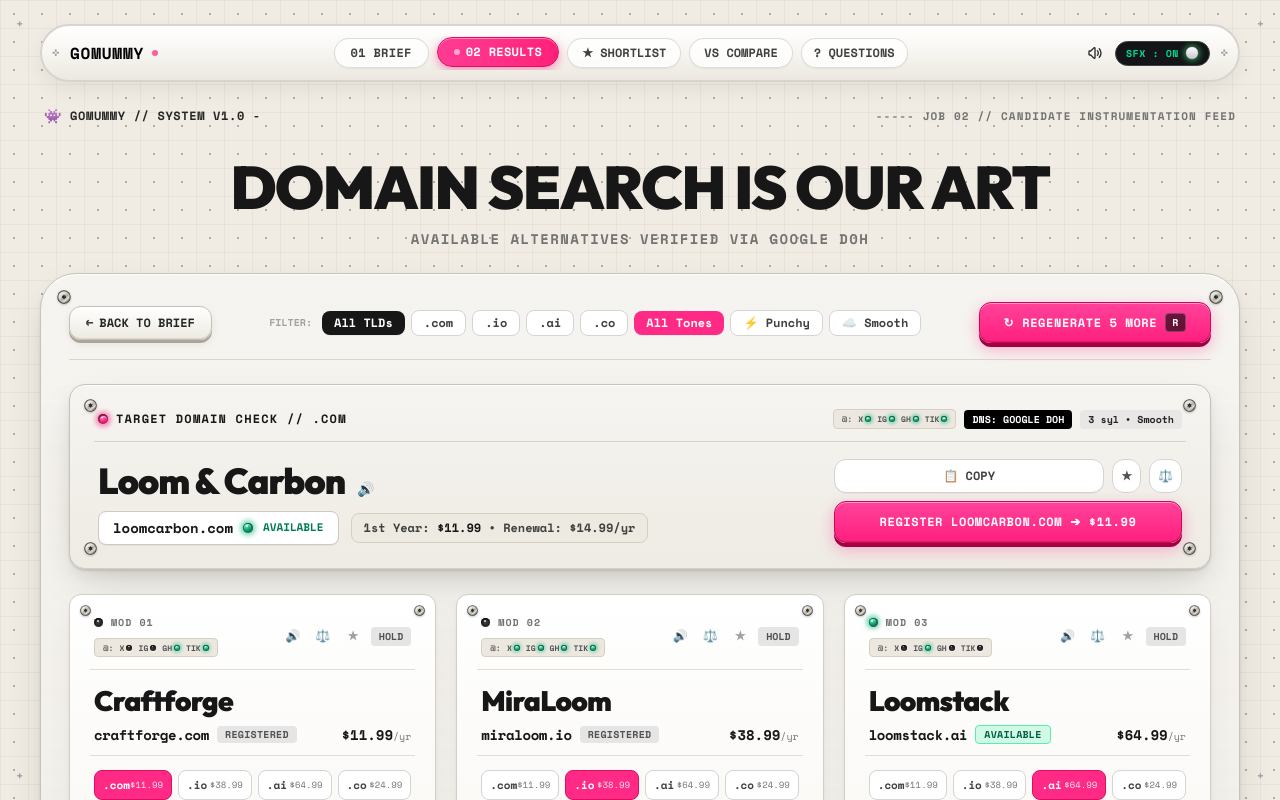
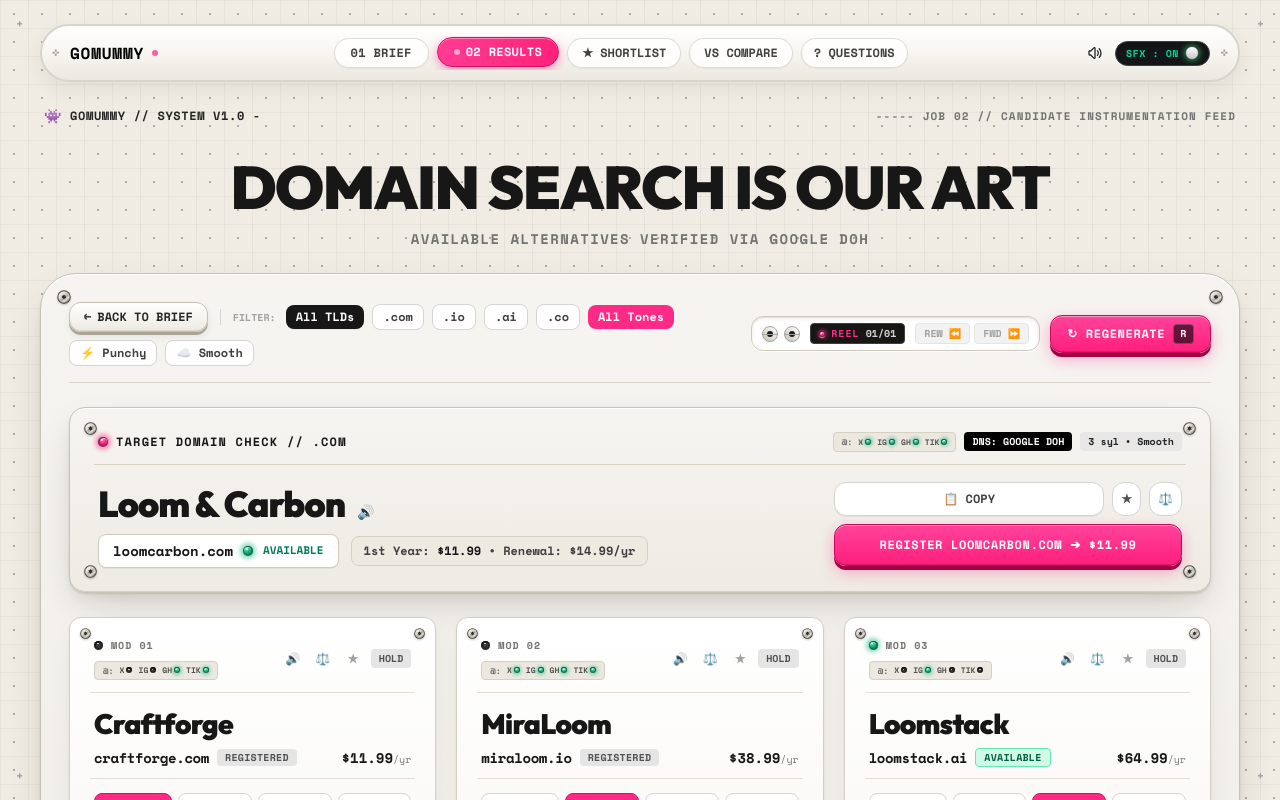
Before and after one commit to ashnaafthetix/GoMummy, a React (Vite) app: page / in a window 1280 px wide. Both pictures are taken after a click on the button "02 RESULTS". Shown: the top 800 px of the page. Built offline with nearby package versions, Linux system fonts and the light colour scheme.

Commit message:
feat: add photorealistic tape deck session scrubber and reel counter

```diff
--- a/src/App.jsx
+++ b/src/App.jsx
@@ -48,6 +48,8 @@ export default function App() {
   const [targetCard, setTargetCard] = useState(() => getTargetCard(CANDIDATE_POOL, INITIAL_BRIEF))
   const [generation, setGeneration] = useState(0)
   const [results, setResults] = useState(() => pickBatch(CANDIDATE_POOL, [], INITIAL_BRIEF, 0))
+  const [batchHistory, setBatchHistory] = useState(() => [pickBatch(CANDIDATE_POOL, [], INITIAL_BRIEF, 0)])
+  const [historyIndex, setHistoryIndex] = useState(0)
   const [filters, setFilters] = useState({ tld: 'any', length: 'any' })
   const [shortlist, setShortlist] = useState([])
   const [compareSel, setCompareSel] = useState([])
@@ -173,6 +175,8 @@ export default function App() {
       state: 'checking',
     }))
     setResults(immediateBatch)
+    setBatchHistory([immediateBatch])
+    setHistoryIndex(0)
     setView('results')
 
     // 2. Immediately initiate live Google DoH check on subject & initial candidates
@@ -185,6 +189,11 @@ export default function App() {
         if (aiCandidates && aiCandidates.length >= 5) {
           const aiBatch = aiCandidates.slice(0, 5).map((c) => ({ ...c, state: 'checking' }))
           setResults(aiBatch)
+          setBatchHistory((prev) => {
+            const copy = [...prev]
+            copy[0] = aiBatch
+            return copy
+          })
           // Run live Google DoH check on newly arrived AI names
           await enrichWithRealDomainChecks(aiBatch, targetWithChecking)
         }
@@ -225,6 +234,11 @@ export default function App() {
       lockedSlots.has(idx) ? oldCard : freshCandidates[idx] || oldCard
     )
     setResults(updatedBatch)
+    setBatchHistory((prev) => {
+      const nextHistory = [...prev.slice(0, historyIndex + 1), updatedBatch]
+      return nextHistory
+    })
+    setHistoryIndex((prev) => prev + 1)
 
     // 2. INSTANT LIVE DOMAIN CHECK: Check newly spawned unlocked candidates with Google DoH (~100ms)
     const unlockedToCheck = updatedBatch.filter((_, idx) => !lockedSlots.has(idx))
@@ -253,6 +267,11 @@ export default function App() {
               )
               const newlyAdded = enriched.filter((_, idx) => !lockedSlots.has(idx))
               enrichWithRealDomainChecks(newlyAdded, null)
+              setBatchHistory((prev) => {
+                const copy = [...prev]
+                copy[copy.length - 1] = enriched
+                return copy
+              })
               return enriched
             })
           }
@@ -267,6 +286,31 @@ export default function App() {
             })
           }
         })
+    }
+  }
+
+  // Session Tape Deck History Scrub Handlers
+  const handleRewindBatch = () => {
+    if (historyIndex > 0) {
+      const targetIdx = historyIndex - 1
+      setHistoryIndex(targetIdx)
+      const pastBatch = batchHistory[targetIdx] || []
+      const merged = pastBatch.map((card, i) => (lockedSlots.has(i) ? results[i] : card))
+      setResults(merged)
+      enrichWithRealDomainChecks(merged, targetCard)
+      if (soundFX) soundFX.playTick()
+    }
+  }
+
+  const handleForwardBatch = () => {
+    if (historyIndex < batchHistory.length - 1) {
+      const targetIdx = historyIndex + 1
+      setHistoryIndex(targetIdx)
+      const forwardBatch = batchHistory[targetIdx] || []
+      const merged = forwardBatch.map((card, i) => (lockedSlots.has(i) ? results[i] : card))
+      setResults(merged)
+      enrichWithRealDomainChecks(merged, targetCard)
+      if (soundFX) soundFX.playTick()
     }
   }
 
@@ -420,6 +464,10 @@ export default function App() {
           onDismissToast={() => setLevelUpToast(null)}
           apiNotice={apiNotice}
           onDismissNotice={() => setApiNotice(null)}
+          historyIndex={historyIndex}
+          totalBatches={Math.max(1, batchHistory.length)}
+          onRewindBatch={handleRewindBatch}
+          onForwardBatch={handleForwardBatch}
         />
       )}
       {view === 'retro-previews' && (
--- /dev/null
+++ b/src/components/hardware/TapeDeckScrubber.jsx
@@ -0,0 +1,115 @@
+import React, { useState } from 'react'
+import PhotorealLED from './PhotorealLED.jsx'
+
+/**
+ * Photorealistic Tape Deck & Batch History Scrubber.
+ * Inspired by Teenage Engineering TP-7 and Dieter Rams reel-to-reel recorders.
+ * Allows rewinding and stepping through all rolled candidate batches in memory.
+ */
+export default function TapeDeckScrubber({
+  historyIndex = 0,
+  totalBatches = 1,
+  onRewind,
+  onForward,
+  soundFX,
+  className = '',
+}) {
+  const canRewind = historyIndex > 0
+  const canForward = historyIndex < totalBatches - 1
+  const [isSpinning, setIsSpinning] = useState(false)
+
+  const triggerSpoolAnimation = () => {
+    setIsSpinning(true)
+    setTimeout(() => setIsSpinning(false), 300)
+  }
+
+  const handleRewindClick = (e) => {
+    e.stopPropagation()
+    if (!canRewind) return
+    triggerSpoolAnimation()
+    if (soundFX) soundFX.playTick()
+    if (onRewind) onRewind()
+  }
+
+  const handleForwardClick = (e) => {
+    e.stopPropagation()
+    if (!canForward) return
+    triggerSpoolAnimation()
+    if (soundFX) soundFX.playTick()
+    if (onForward) onForward()
+  }
+
+  return (
+    <div
+      className={`hardware-inset-panel rounded-xl px-2.5 py-1.5 flex items-center gap-2.5 select-none font-mono ${className}`}
+      title="Session Tape Deck: Scrub through previously rolled candidate batches"
+    >
+      {/* Mechanical Spool Assembly */}
+      <div className="flex items-center gap-1.5">
+        {/* Left Tape Spool Hub */}
+        <div
+          className={`w-4 h-4 rounded-full border border-neutral-400 bg-gradient-to-tr from-[#cac4b8] to-[#ffffff] relative flex items-center justify-center transition-transform duration-300 shadow-2xs ${
+            isSpinning ? '-rotate-180' : ''
+          }`}
+        >
+          <div className="w-1.5 h-1.5 rounded-full bg-[#1e1c18]" />
+          <div className="absolute w-full h-[0.5px] bg-neutral-400" />
+        </div>
+
+        {/* Right Tape Spool Hub */}
+        <div
+          className={`w-4 h-4 rounded-full border border-neutral-400 bg-gradient-to-tr from-[#cac4b8] to-[#ffffff] relative flex items-center justify-center transition-transform duration-300 shadow-2xs ${
+            isSpinning ? '-rotate-180' : ''
+          }`}
+        >
+          <div className="w-1.5 h-1.5 rounded-full bg-[#1e1c18]" />
+          <div className="absolute w-full h-[0.5px] bg-neutral-400" />
+        </div>
+      </div>
+
+      {/* Mechanical Odometer / Batch Counter */}
+      <div className="flex items-center gap-1.5 px-2 py-0.5 rounded bg-[#181715] text-white border border-neutral-700 shadow-inner">
+        <PhotorealLED status="pink" size={6} />
+        <span className="text-[10px] font-bold tracking-widest text-[#ff2a85]">
+          REEL
+        </span>
+        <span className="text-[10px] font-bold text-neutral-300">
+          0{historyIndex + 1}/0{totalBatches}
+        </span>
+      </div>
+
+      {/* Tactile Hardware Transport Controls */}
+      <div className="flex items-center gap-1">
+        {/* Rewind ⏪ */}
+        <button
+          type="button"
+          onClick={handleRewindClick}
+          disabled={!canRewind}
+          title={canRewind ? 'Rewind to previous batch' : 'At earliest batch'}
+          className={`px-2 py-0.5 rounded text-[10px] font-bold transition-all cursor-pointer border ${
+            canRewind
+              ? 'bg-white border-neutral-300 text-neutral-800 hover:border-black active:translate-y-0.5 shadow-2xs'
+              : 'bg-neutral-200/50 border-neutral-200 text-neutral-400 cursor-not-allowed'
+          }`}
+        >
+          REW ⏪
+        </button>
+
+        {/* Forward ⏩ */}
+        <button
+          type="button"
+          onClick={handleForwardClick}
+          disabled={!canForward}
+          title={canForward ? 'Step forward to next batch' : 'At latest batch'}
+          className={`px-2 py-0.5 rounded text-[10px] font-bold transition-all cursor-pointer border ${
+            canForward
+              ? 'bg-white border-neutral-300 text-neutral-800 hover:border-black active:translate-y-0.5 shadow-2xs'
+              : 'bg-neutral-200/50 border-neutral-200 text-neutral-400 cursor-not-allowed'
+          }`}
+        >
+          FWD ⏩
+        </button>
+      </div>
+    </div>
+  )
+}
--- a/src/screens/Results.jsx
+++ b/src/screens/Results.jsx
@@ -2,6 +2,7 @@ import React, { useState } from 'react'
 import ResultCard from '../components/ResultCard.jsx'
 import SubjectCheckBanner from '../components/SubjectCheckBanner.jsx'
 import TorxScrew from '../components/hardware/TorxScrew.jsx'
+import TapeDeckScrubber from '../components/hardware/TapeDeckScrubber.jsx'
 import { getDomainPrice, analyzePhonetics } from '../services/domainService.js'
 
 export default function Results({
@@ -28,6 +29,10 @@ export default function Results({
   onDismissToast,
   apiNotice,
   onDismissNotice,
+  historyIndex = 0,
+  totalBatches = 1,
+  onRewindBatch,
+  onForwardBatch,
 }) {
   const [copiedDomain, setCopiedDomain] = useState(null)
   const [activeTldFilter, setActiveTldFilter] = useState('all')
@@ -106,21 +111,23 @@ export default function Results({
         <TorxScrew size={14} className="absolute left-4 bottom-4" />
         <TorxScrew size={14} className="absolute right-4 bottom-4" />
 
-        {/* Action Bar: Back to Brief, Filter Chips, and Regenerate Button */}
-        <div className="flex flex-wrap items-center justify-between gap-4 mb-6 pb-4 border-b border-[#dbd6cc]">
+        {/* Action Bar: Back to Brief, Filter Chips, and Transport Cluster */}
+        <div className="flex flex-col lg:flex-row lg:items-center justify-between gap-3 mb-6 pb-4 border-b border-[#dbd6cc]">
 
+          <div className="flex flex-wrap items-center gap-2">
             <button
               type="button"
               onClick={onNavigateToBrief}
-            className="tactile-chiclet px-4 py-2 rounded-xl text-neutral-800 font-mono text-xs font-bold transition-all cursor-pointer flex items-center gap-1.5 shadow-2xs"
+              className="tactile-chiclet px-3.5 py-1.5 rounded-xl text-neutral-800 font-mono text-xs font-bold transition-all cursor-pointer flex items-center gap-1.5 shadow-2xs"
             >
               <span>←</span>
               <span>BACK TO BRIEF</span>
             </button>
 
+            <div className="h-4 w-px bg-neutral-300 hidden sm:block mx-1" />
+
             {/* Filter Chips */}
-          <div className="flex flex-wrap items-center gap-1.5">
-            <span className="text-[10px] font-bold text-neutral-400 uppercase mr-1">Filter:</span>
+            <span className="text-[10px] font-bold text-neutral-400 uppercase mr-0.5">Filter:</span>
             {['all', '.com', '.io', '.ai', '.co'].map((t) => (
               <button
                 key={t}
@@ -129,7 +136,7 @@ export default function Results({
                   if (soundFX) soundFX.playTick()
                   setActiveTldFilter(t)
                 }}
-                className={`px-3 py-1 rounded-lg text-xs font-mono font-bold transition-all cursor-pointer ${
+                className={`px-2.5 py-1 rounded-lg text-xs font-mono font-bold transition-all cursor-pointer ${
                   activeTldFilter === t
                     ? 'bg-neutral-900 text-white shadow-2xs'
                     : 'bg-white border border-neutral-300 text-neutral-700 hover:border-black'
@@ -147,7 +154,7 @@ export default function Results({
                   if (soundFX) soundFX.playTick()
                   setActiveToneFilter(tone)
                 }}
-                className={`px-3 py-1 rounded-lg text-xs font-mono font-bold transition-all cursor-pointer ${
+                className={`px-2.5 py-1 rounded-lg text-xs font-mono font-bold transition-all cursor-pointer ${
                   activeToneFilter === tone
                     ? 'bg-[#ff2a85] text-white shadow-2xs'
                     : 'bg-white border border-neutral-300 text-neutral-700 hover:border-[#ff2a85]'
@@ -158,7 +165,16 @@ export default function Results({
             ))}
           </div>
 
-          {/* Master Regenerate Action */}
+          {/* Transport Cluster: Tape Deck Scrubber + Master Regenerate */}
+          <div className="flex items-center gap-2.5 self-start lg:self-auto shrink-0">
+            <TapeDeckScrubber
+              historyIndex={historyIndex}
+              totalBatches={totalBatches}
+              onRewind={onRewindBatch}
+              onForward={onForwardBatch}
+              soundFX={soundFX}
+            />
+
             <button
               type="button"
               onClick={() => {
@@ -168,13 +184,15 @@ export default function Results({
                 }
                 onRegenerate()
               }}
-            className="tactile-pink-btn px-6 py-2.5 rounded-xl text-white font-mono text-xs font-black tracking-wider transition-all cursor-pointer flex items-center gap-2 shadow-sm"
+              className="tactile-pink-btn px-4 py-2 rounded-xl text-white font-mono text-xs font-black tracking-wider transition-all cursor-pointer flex items-center gap-2 shadow-sm"
+              title="Generate 5 new candidate names (Shortcut: R)"
             >
-            <span>↻ REGENERATE 5 MORE</span>
+              <span>↻ REGENERATE</span>
               <span className="bg-black/60 px-1.5 py-0.5 rounded text-[10px] border border-white/20">
                 R
               </span>
             </button>
+          </div>
 
         </div>
 
```
Lines whose indentation alone changed are shown as unchanged.
